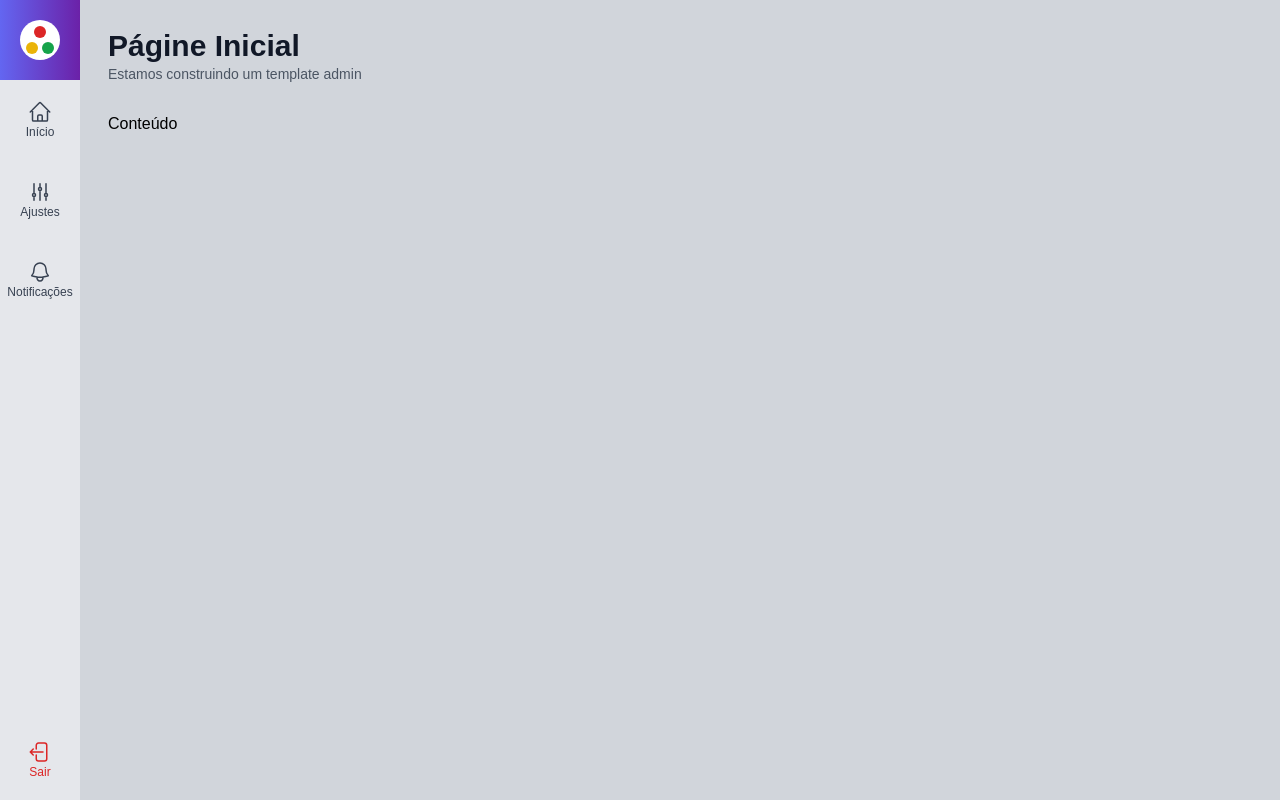
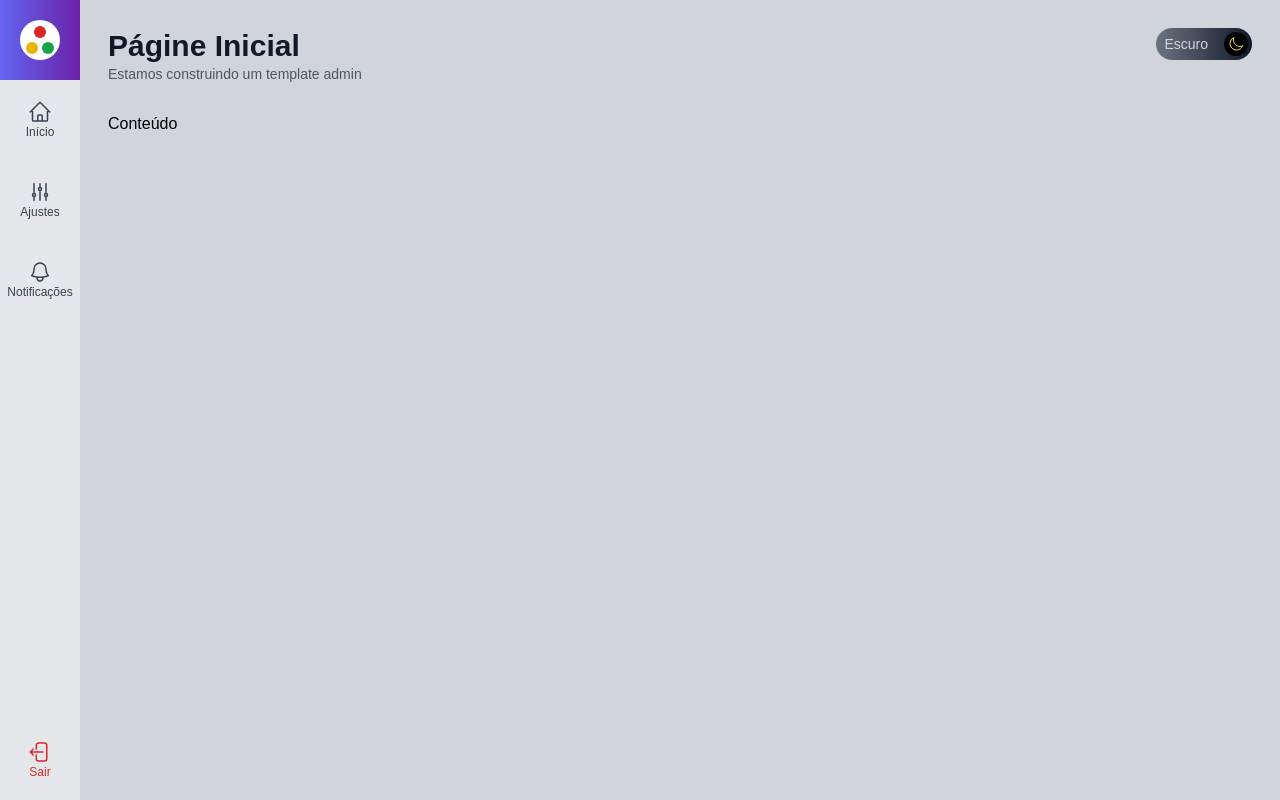
Before and after one commit to dauid64/admin_template, a Next.js app: page / in a window 1280 px wide. Built offline with nearby package versions, Linux system fonts and the light colour scheme.

Commit message:
fix: adicionando botão alternar tema

```diff
--- a/src/components/icons/index.tsx
+++ b/src/components/icons/index.tsx
@@ -24,3 +24,15 @@
         <path strokeLinecap="round" strokeLinejoin="round" d="M8.25 9V5.25A2.25 2.25 0 0 1 10.5 3h6a2.25 2.25 0 0 1 2.25 2.25v13.5A2.25 2.25 0 0 1 16.5 21h-6a2.25 2.25 0 0 1-2.25-2.25V15m-3 0-3-3m0 0 3-3m-3 3H15" />
     </svg>
 )
+
+export const SunIcon = (size = 6) => (
+    <svg xmlns="http://www.w3.org/2000/svg" fill="none" viewBox="0 0 24 24" strokeWidth={1.5} stroke="currentColor" className={`w-${size} h-${size}`}>
+        <path strokeLinecap="round" strokeLinejoin="round" d="M12 3v2.25m6.364.386-1.591 1.591M21 12h-2.25m-.386 6.364-1.591-1.591M12 18.75V21m-4.773-4.227-1.591 1.591M5.25 12H3m4.227-4.773L5.636 5.636M15.75 12a3.75 3.75 0 1 1-7.5 0 3.75 3.75 0 0 1 7.5 0Z" />
+    </svg>
+)
+
+export const MoonIcon = (size = 6) => (
+    <svg xmlns="http://www.w3.org/2000/svg" fill="none" viewBox="0 0 24 24" strokeWidth={1.5} stroke="currentColor" className={`w-${size} h-${size}`}>
+        <path strokeLinecap="round" strokeLinejoin="round" d="M21.752 15.002A9.72 9.72 0 0 1 18 15.75c-5.385 0-9.75-4.365-9.75-9.75 0-1.33.266-2.597.748-3.752A9.753 9.753 0 0 0 3 11.25C3 16.635 7.365 21 12.75 21a9.753 9.753 0 0 0 9.002-5.998Z" />
+    </svg>
+)
--- /dev/null
+++ b/src/components/template/BotaoAlternarTema.tsx
@@ -0,0 +1,50 @@
+import { MoonIcon, SunIcon } from "../icons"
+
+interface BotaoAlternarTemaProps {
+    tema: string
+    alternarTema: () => void
+}
+
+export default function BotaoAlternarTema(props: BotaoAlternarTemaProps) {
+    return props.tema === 'dark' ? (
+        <div onClick={props.alternarTema} className={`
+            hidden sm:flex item-center cursor-pointer
+            bg-gradient-to-r from-yellow-300 to-yellow-600
+            w-14 lg:w-24 h-8 p-1 rounded-full
+        `}>
+            <div className={`
+                flex items-center justify-center
+                bg-white text-yellow-600
+                w-6 h-6 rounded-full
+            `}>
+                {SunIcon(4)}
+            </div>
+            <div className={`
+                hidden lg:flex items-center ml-4
+                text-white
+            `}>
+                <span className="text-sm">Claro</span>
+            </div>
+        </div>
+    ) : (
+        <div onClick={props.alternarTema} className={`
+            hidden sm:flex item-center justify-end cursor-pointer
+            bg-gradient-to-r from-gray-500 to-gray-900
+            w-14 lg:w-24 h-8 p-1 rounded-full
+        `}>
+            <div className={`
+                hidden lg:flex items-center mr-4
+                text-gray-300
+            `}>
+                <span className="text-sm">Escuro</span>
+            </div>
+            <div className={`
+                flex items-center justify-center
+                bg-black text-yellow-300
+                w-6 h-6 rounded-full
+            `}>
+                {MoonIcon(4)}
+            </div>
+        </div>
+    )
+}
--- a/src/components/template/Header.tsx
+++ b/src/components/template/Header.tsx
@@ -1,3 +1,5 @@
+import useAppData from "@/src/data/hook/useAppData"
+import BotaoAlternarTema from "./BotaoAlternarTema"
 import Title from "./Title"
 
 interface HeaderProps {
@@ -6,9 +8,13 @@
 }
 
 export default function Header(props: HeaderProps) {
+    const {tema, alternarTema } = useAppData()
     return(
-        <div>
+        <div className="flex">
             <Title title={props.title} subtitle={props.subtitle}/>
+            <div className="flex flex-grow justify-end">
+                <BotaoAlternarTema tema={tema} alternarTema={alternarTema}/>
+            </div>
         </div>
     )
 }
--- a/tailwind.config.ts
+++ b/tailwind.config.ts
@@ -16,5 +16,9 @@
   },
   plugins: [],
   darkMode: 'class',
+  safelist: [
+    { pattern: /^h-/ },
+    { pattern: /^w-/ },
+  ],
 }
 export default config
```
